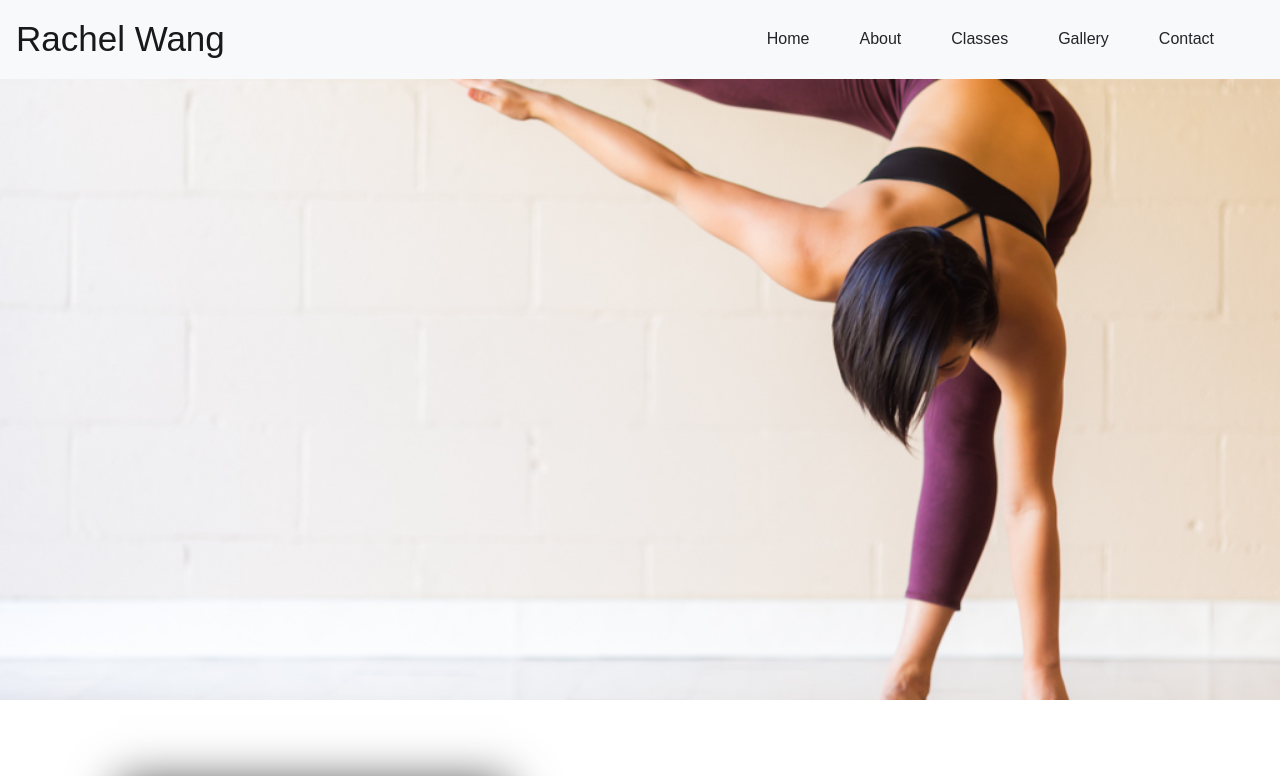
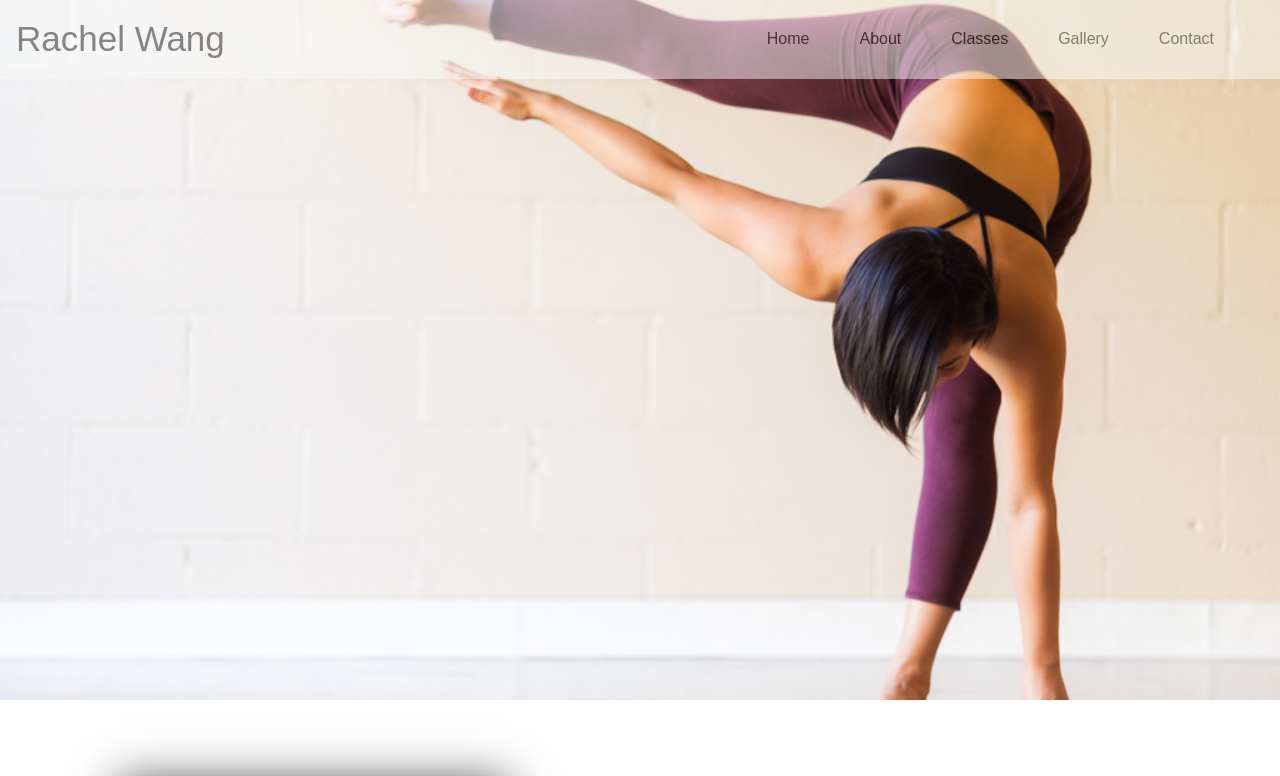
Before and after one commit to clayyy123/rachelwang, a React (Create React App) app in the folder client/: page / in a window 1280 px wide. Shown: the top 776 px of the page. Built offline with nearby package versions, Linux system fonts and the light colour scheme; a web font is replaced by a local one.

Commit message:
transparent navbar

```diff
--- a/client/src/App.css
+++ b/client/src/App.css
@@ -127,3 +127,7 @@ label:after {
   background-position: center;
   background-size: cover;
 }
+
+.bg-light{
+  opacity: 0.5;
+}
```
